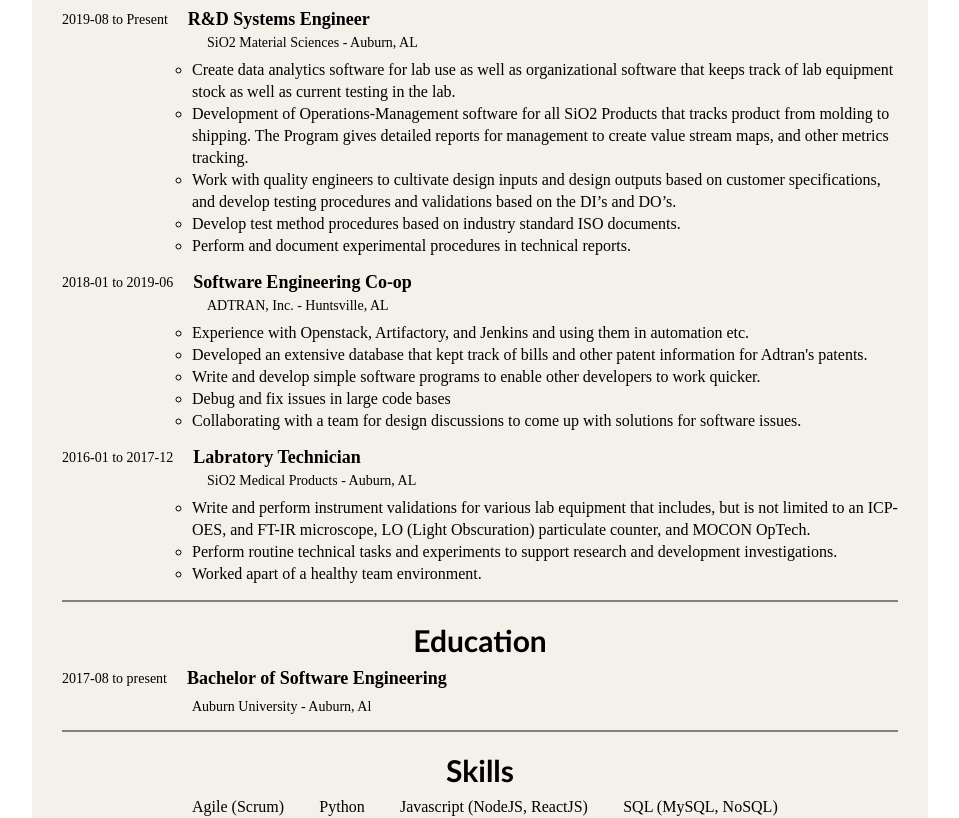
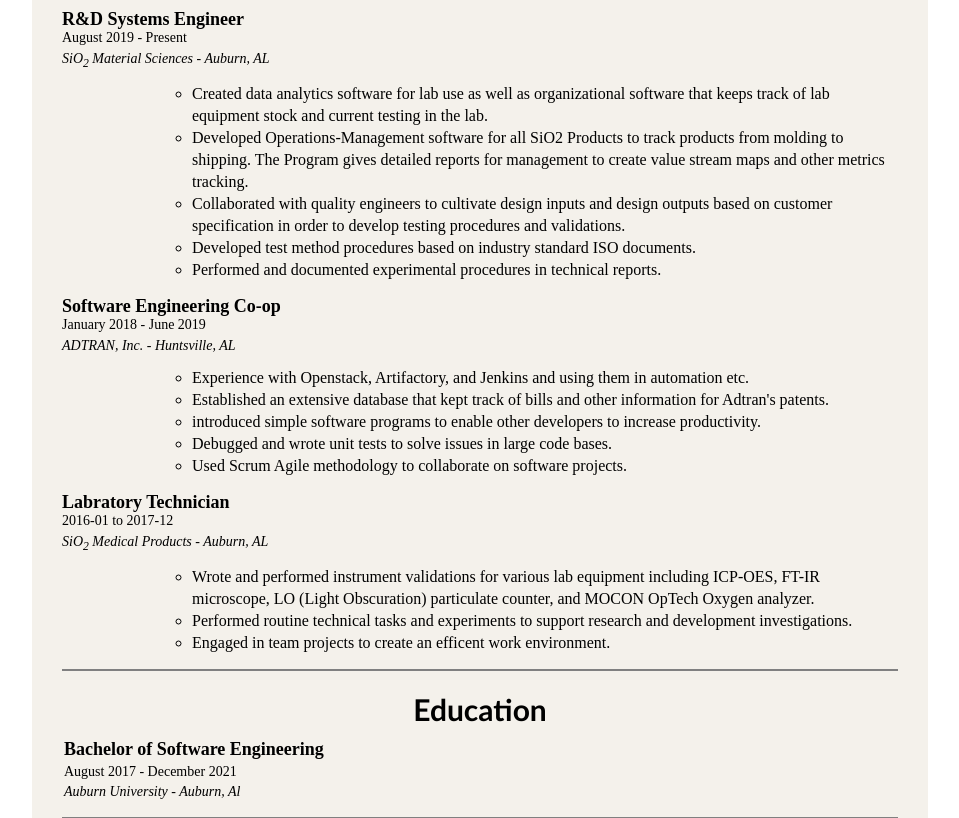
Before and after one commit to ceramey1997/cole-ramey-resume, a React (Create React App) app: page /#/resume in a window 1280 px wide. Shown: the part 302-1120 px from the top of the page, without its empty margins (160-1119 px from the left). Built offline with nearby package versions, Linux system fonts and the light colour scheme.

Commit message:
grammer updates and home page paper re-do

```diff
--- a/src/components/Education.js
+++ b/src/components/Education.js
@@ -7,10 +7,10 @@
             <div className="single-school">
                 <div className="school-header">
                     <p className="school-title">Bachelor of Software Engineering</p>
-                    <p className='time'>2017-08 to present</p>
+                    <p className='time'>August 2017 - December 2021</p>
+                    <p className='school-location'>Auburn University - Auburn, Al</p>
                 </div>
                 <div className="school-information">
-                    <p className='school-location'>Auburn University - Auburn, Al</p>
                 </div>
             </div>
             {/*<div className="single-school">
--- a/src/components/WorkExperience.js
+++ b/src/components/WorkExperience.js
@@ -7,32 +7,32 @@
             <div className="singleJob">
                 <div className="individual-header">
                     <p className="individual-title">R&D Systems Engineer</p>
-                    <p className='time'>2019-08 to Present</p>
+                    <p className='time'>August 2019 - Present</p>
+                    <p className='location'>SiO<sub>2</sub> Material Sciences - Auburn, AL</p>
                 </div>
                 <div className="individual-information">
-                    <p className='location'>SiO2 Material Sciences - Auburn, AL</p>
                     <ul>
-                        <li>Create data analytics software for lab use as well as organizational software that keeps track of lab equipment stock as well as current testing in the lab.</li>
-                        <li>Development of Operations-Management software for all SiO2 Products that tracks product from molding to shipping. The Program gives detailed reports for management to create value stream maps, and other metrics tracking.</li>
-                        <li>Work with quality engineers to cultivate design inputs and design outputs based on customer specifications, and develop testing procedures and validations based on the DI’s and DO’s.</li>
-                        <li>Develop test method procedures based on industry standard ISO documents.</li>
-                        <li>Perform and document experimental procedures in technical reports.</li>
+                        <li>Created data analytics software for lab use as well as organizational software that keeps track of lab equipment stock and current testing in the lab.</li>
+                        <li>Developed Operations-Management software for all SiO2 Products to track products from molding to shipping. The Program gives detailed reports for management to create value stream maps and other metrics tracking.</li>
+                        <li>Collaborated with quality engineers to cultivate design inputs and design outputs based on customer specification in order to develop testing procedures and validations.</li>
+                        <li>Developed test method procedures based on industry standard ISO documents.</li>
+                        <li>Performed and documented experimental procedures in technical reports.</li>
                     </ul>
                 </div>
             </div>
             <div className="singleJob">
                 <div className="individual-header">
                     <p className="individual-title">Software Engineering Co-op</p>
-                    <p className='time'>2018-01 to 2019-06</p>
+                    <p className='time'>January 2018 - June 2019</p>
+                    <p className='location'>ADTRAN, Inc. - Huntsville, AL</p>
                 </div>
                 <div className="individual-information">
-                    <p className='location'>ADTRAN, Inc. - Huntsville, AL</p>
                     <ul>
                         <li>Experience with Openstack, Artifactory, and Jenkins and using them in automation etc.</li>
-                        <li>Developed an extensive database that kept track of bills and other patent information for Adtran's patents.</li>
-                        <li>Write and develop simple software programs to enable other developers to work quicker.</li>
-                        <li>Debug and fix issues in large code bases</li>
-                        <li>Collaborating with a team for design discussions to come up with solutions for software issues.</li>
+                        <li>Established an extensive database that kept track of bills and other information for Adtran's patents.</li>
+                        <li>introduced simple software programs to enable other developers to increase productivity.</li>
+                        <li>Debugged and wrote unit tests to solve issues in large code bases.</li>
+                        <li>Used Scrum Agile methodology to collaborate on software projects.</li>
                     </ul>
                 </div>
             </div>
@@ -40,13 +40,13 @@
                 <div className="individual-header">
                     <p className="individual-title">Labratory Technician</p>
                     <p className="time">2016-01 to 2017-12</p>
+                    <p className="location">SiO<sub>2</sub> Medical Products - Auburn, AL</p>
                 </div>
                 <div className="individual-information">
-                    <p className="location">SiO2 Medical Products - Auburn, AL</p>
                     <ul>
-                        <li>Write and perform instrument validations for various lab equipment  that includes, but is not limited to an ICP-OES, and FT-IR microscope, LO (Light Obscuration) particulate counter, and MOCON OpTech.</li>
-                        <li>Perform routine technical tasks and experiments to support research and development investigations.</li>
-                        <li>Worked apart of a healthy team environment.</li>
+                        <li>Wrote and performed instrument validations for various lab equipment including ICP-OES, FT-IR microscope, LO (Light Obscuration) particulate counter, and MOCON OpTech Oxygen analyzer.</li>
+                        <li>Performed routine technical tasks and experiments to support research and development investigations.</li>
+                        <li>Engaged in team projects to create an efficent work environment.</li>
                     </ul>
                 </div>
             </div>
--- a/src/style/resume.css
+++ b/src/style/resume.css
@@ -19,11 +19,11 @@
 
 .individual-header {
     display: flex;
-    flex-direction: row-reverse;
+    flex-direction: column;
     justify-content: left;
     padding-bottom: 0px;
     margin-bottom: 5px;
-    align-items: center;
+    align-items: left;
 }
 
 .individual-header > p {
@@ -87,8 +87,8 @@
 .location {
     margin-top: 5px;
     margin-bottom: 8px;
-    margin-left: 15px;
     font-size: 14px;
+    font-style: italic;
 }
 
 .individual-information > ul {
@@ -110,19 +110,20 @@
 
 .school-header {
     display: flex;
-    flex-direction: row-reverse;
+    flex-direction: column;
     justify-content: left;
     padding-bottom: 0px;
     margin-bottom: 0px;
-    align-items: center;
+    align-items: left;
 }
 
 .school-location {
     margin-top: 0px;
     font-size: 14px;
+    font-style: italic;
 }
 .school-header > p {
-    margin-right: 20px;
+    margin: 2px;
 }
 
 .school-title {
@@ -185,7 +186,7 @@
         display: flex;
         flex-direction: column;
         justify-content: left;
-        align-items: flex-start;
+        margin-bottom: 10px;
     }
 
     .individual-header > p {
```
Also changed, not shown: src/components/Home.js (+1 -1 lines).
